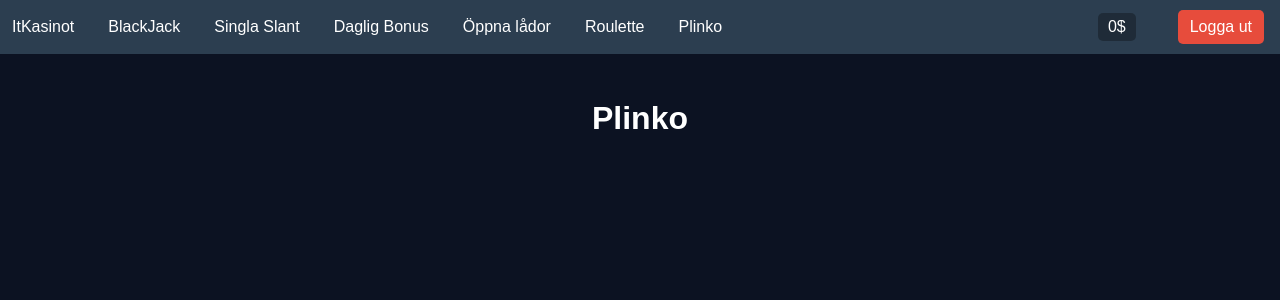
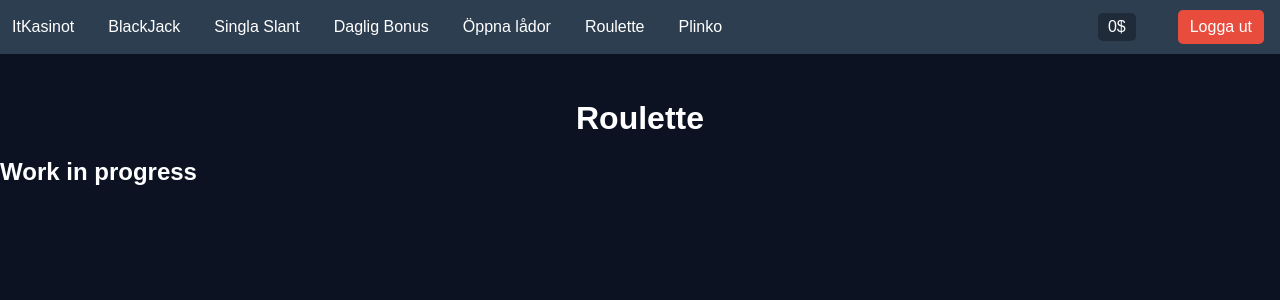
Before and after one commit to MelkerThunberg/ITkasinot, a React (Vite) app in the folder frontend/: page /roulette in a window 1280 px wide. Shown: the top 300 px of the page. Built offline with nearby package versions, Linux system fonts and the light colour scheme; no server answers.

Commit message:
small fix h1

```diff
--- a/frontend/src/Pages/roulette.jsx
+++ b/frontend/src/Pages/roulette.jsx
@@ -3,7 +3,8 @@ import React from "react";
 export default function Roulette() {
   return (
     <div>
-      <h1 id="unusedh1">Plinko</h1>
+      <h1 id="unusedh1">Roulette</h1>
+      <h2>Work in progress </h2>
     </div>
   );
 }
```
